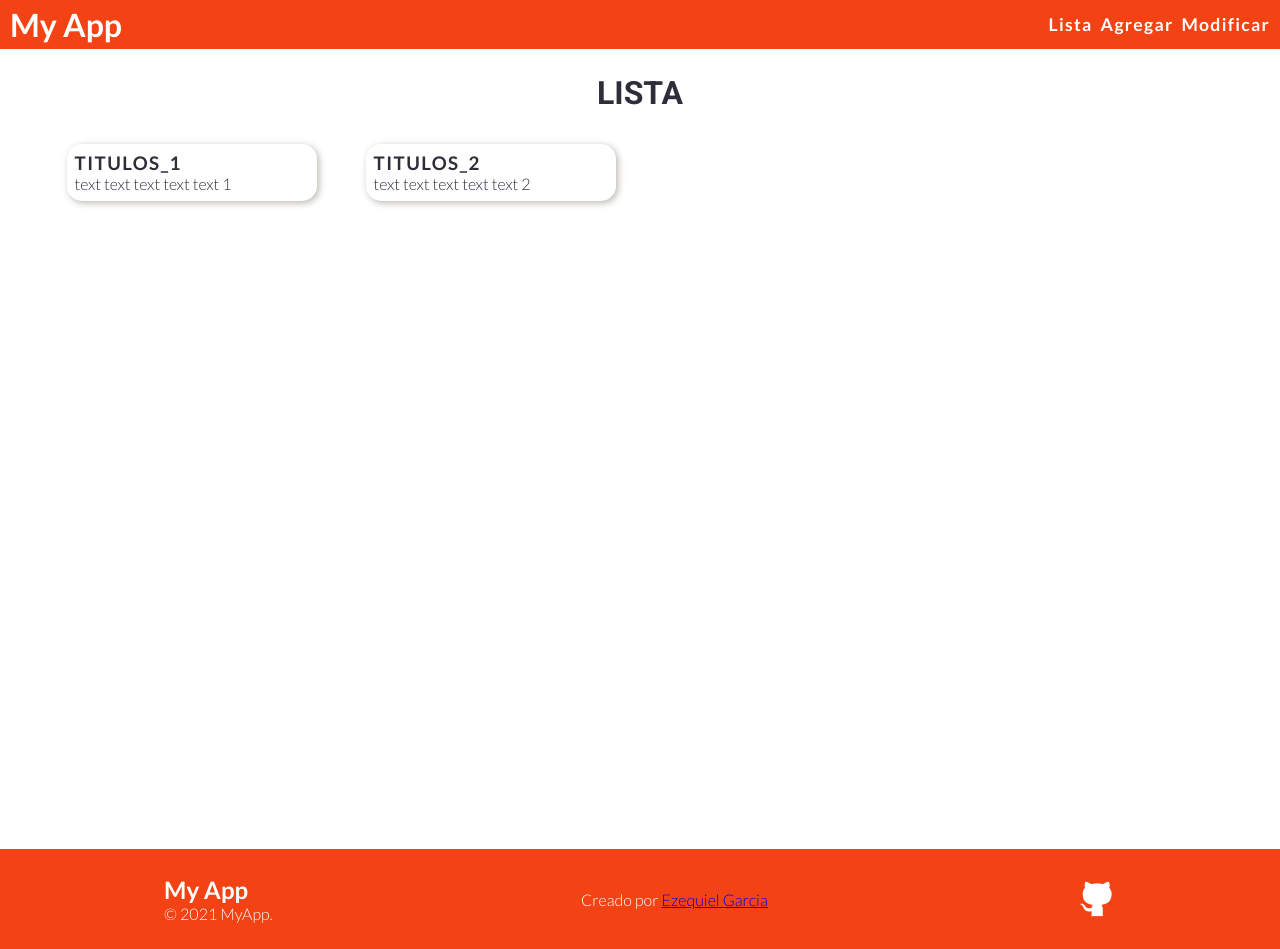
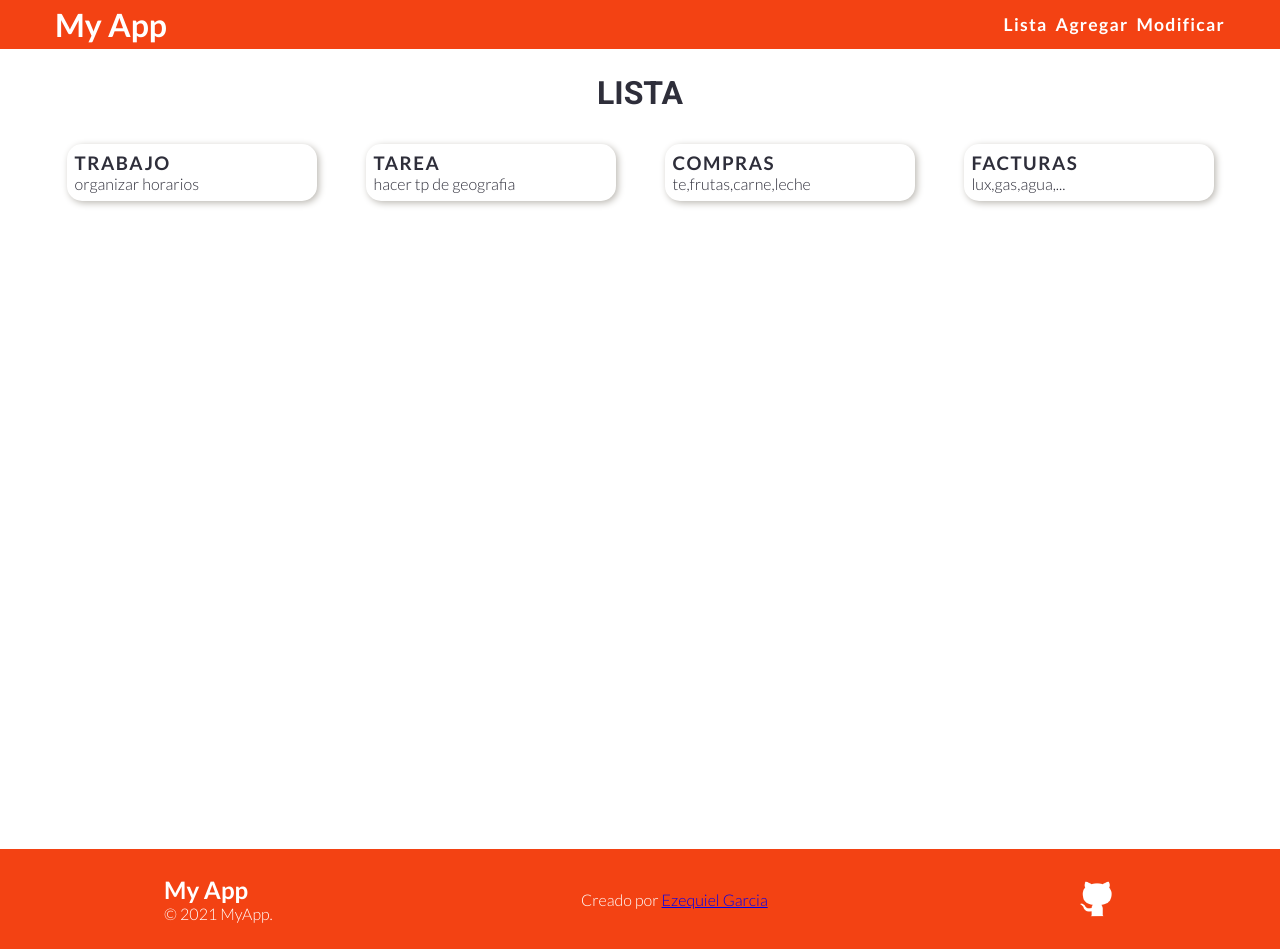
Before and after one commit to Ezequiel144/ReduxCrud, a React (Create React App) app: page / in a window 1280 px wide. Built offline with nearby package versions, Linux system fonts and the light colour scheme.

Commit message:
taskDetails terminado,modificacion leve del narbar,hacer el redux

```diff
--- a/src/components/Data/DataList.js
+++ b/src/components/Data/DataList.js
@@ -1,15 +1,33 @@
+import imgPrueba from "../../asset/imagen1.jpg";
+import imgPrueba2 from "../../asset/girl3.jpg";
 const taskList = [
     {
         id: 1,
-        title:'titulos_1',
-        descrip:'text text text text text 1',
+        title:'trabajo',
+        descrip:'organizar horarios',
         textLarge:'textolargo textolargo textolargo',
+        img: imgPrueba
     },
     {
         id: 2,
-        title:'titulos_2',
-        descrip:'text text text text text 2',
+        title:'tarea',
+        descrip:'hacer tp de geografia',
         textLarge:'textolargo textolargo textolargo',
+        img: imgPrueba
+    },
+    {
+        id: 3,
+        title:'compras',
+        descrip:'te,frutas,carne,leche',
+        textLarge:'textolargo textolargo textolargo',
+        img: imgPrueba2
+    },
+    {
+        id: 4,
+        title:'facturas',
+        descrip:'lux,gas,agua,...',
+        textLarge:'textolargo textolargo textolargo',
+        img: imgPrueba2
     }
 ]
 
--- a/src/components/Header/Header.module.css
+++ b/src/components/Header/Header.module.css
@@ -1,6 +1,6 @@
 .contentHeader{
     background-color: #F34213;
-    padding: 5px 10px;
+    padding: 5px 55px;
     display: flex;
     justify-content: space-between;
     align-items: center;
--- a/src/views/PagesTaskDetails/PagesTaskDetails.jsx
+++ b/src/views/PagesTaskDetails/PagesTaskDetails.jsx
@@ -1,6 +1,7 @@
 import { useEffect, useState } from "react";
 import { useParams } from "react-router-dom";
 import taskList from "../../components/Data/DataList.js";
+import styleDetails from "./PagestaskDetails.module.css"
 
 export default function PagesTaskDetails(){
     const {idtask} = useParams();
@@ -8,15 +9,38 @@ export default function PagesTaskDetails(){
     const [task,setTask] = useState(taskList);
 
     useEffect(()=>{
-        setTask(task.find(t => t.id === idtask))
-        console.log("ID Tarea: ", idtask)
+        setTask(task.find(t => t.id === parseInt(idtask)))
+        /* console.log("ID Tarea: ", idtask) */
     },[idtask]);
 
-    console.log(task);
+
 
     return(
-        <>
-            <p>destalles del id {idtask}</p>
-        </>
+        <section className={styleDetails.contentDetails}>
+            <Details
+                title={task.title}
+                descrip={task.descrip}
+                textLarge={task.textLarge}
+                img={task.img}
+            />
+        </section>
     )
 }
+
+function Details({title,descrip,textLarge,img}){
+    return(
+        <section>
+            <article className={styleDetails.contentTitleDescrip}>
+                <h1 className={styleDetails.title}>{title}</h1>
+                <p className={styleDetails.descrip}>{descrip}</p>
+            </article>
+            <article className={styleDetails.contentTextImg}>
+                <section className={styleDetails.sizeImg}>
+                    <img className={styleDetails.imagen} src={img} alt={img} />
+                </section>
+                <p className={styleDetails.textLarge}>{textLarge}</p>
+            </article>
+
+        </section>
+    )
+}
--- a/src/views/PagesTaskDetails/PagestaskDetails.module.css
+++ b/src/views/PagesTaskDetails/PagestaskDetails.module.css
@@ -0,0 +1,52 @@
+.contentDetails{
+    padding: 25px 50px;
+    height: 100vh;
+    color: #2E2E3A;
+}
+
+.contentTitleDescrip{
+    display: flex;
+    flex-direction: row;
+    justify-content: space-between;
+    align-items: center;
+    margin-bottom: 40px;
+    color: #2E2E3A;
+}
+
+.title{
+    font-size: 1.5rem;
+    text-transform: uppercase;
+}
+
+.descrip{
+    font-family: 'roboto';
+}
+
+.contentTextImg{
+    display: flex;
+    flex-direction: row;
+    /* border: 1px solid blue; */
+    color: #2E2E3A;
+}
+
+.sizeImg{
+    width: 35%;
+    max-width: 25%;
+}
+
+.imagen{
+    width: 100%;
+    object-fit: cover;
+    border-radius: 10px;
+}
+
+.imagen:hover{
+    filter: brightness(80%);
+}
+
+.textLarge{
+    /* border: 1px solid red; */
+    width: 65%;
+    padding: 2px 25px;
+    font-size: 1.2rem;
+}
```
Also changed, not shown: 2 other files (tests, documents, lock files or other folders).
